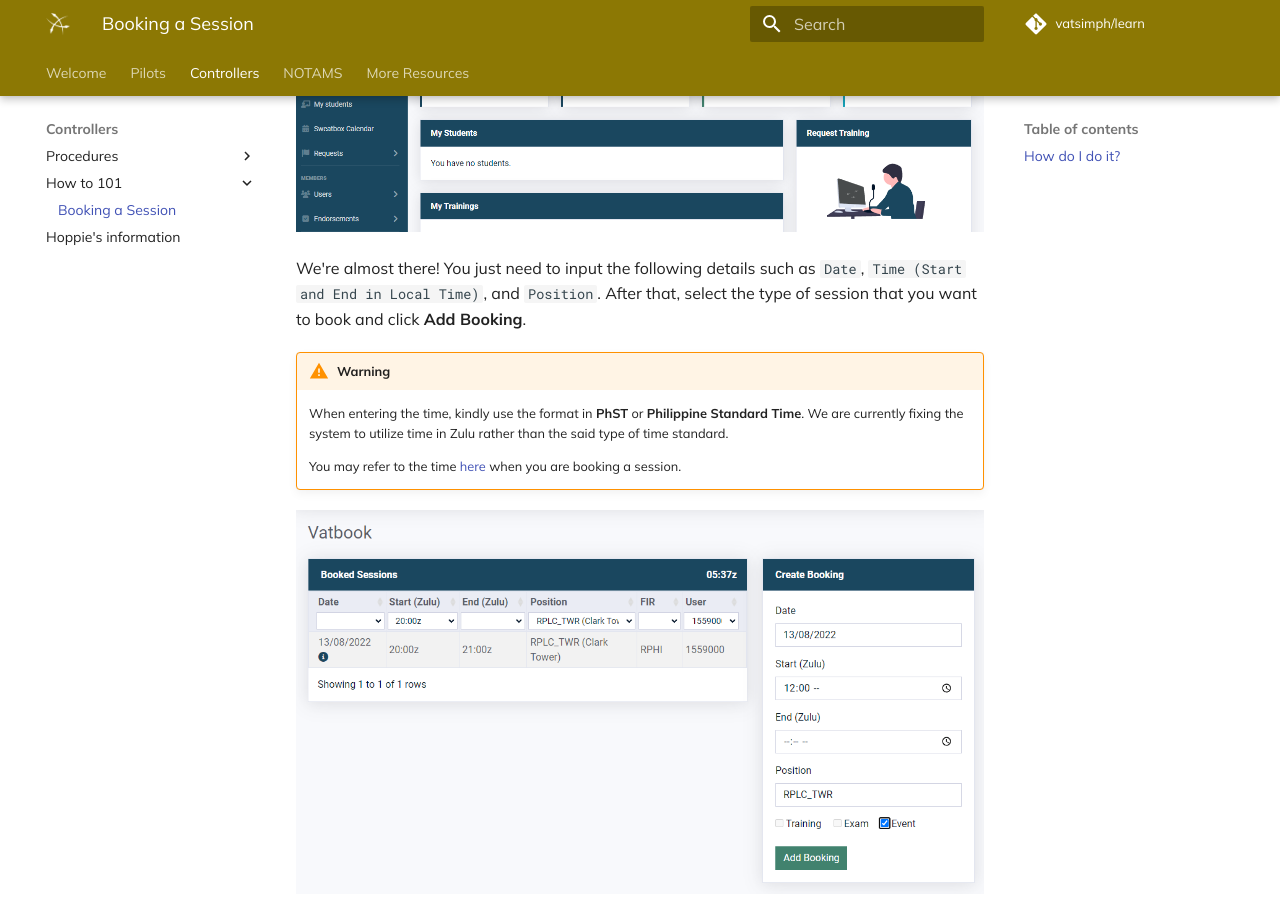
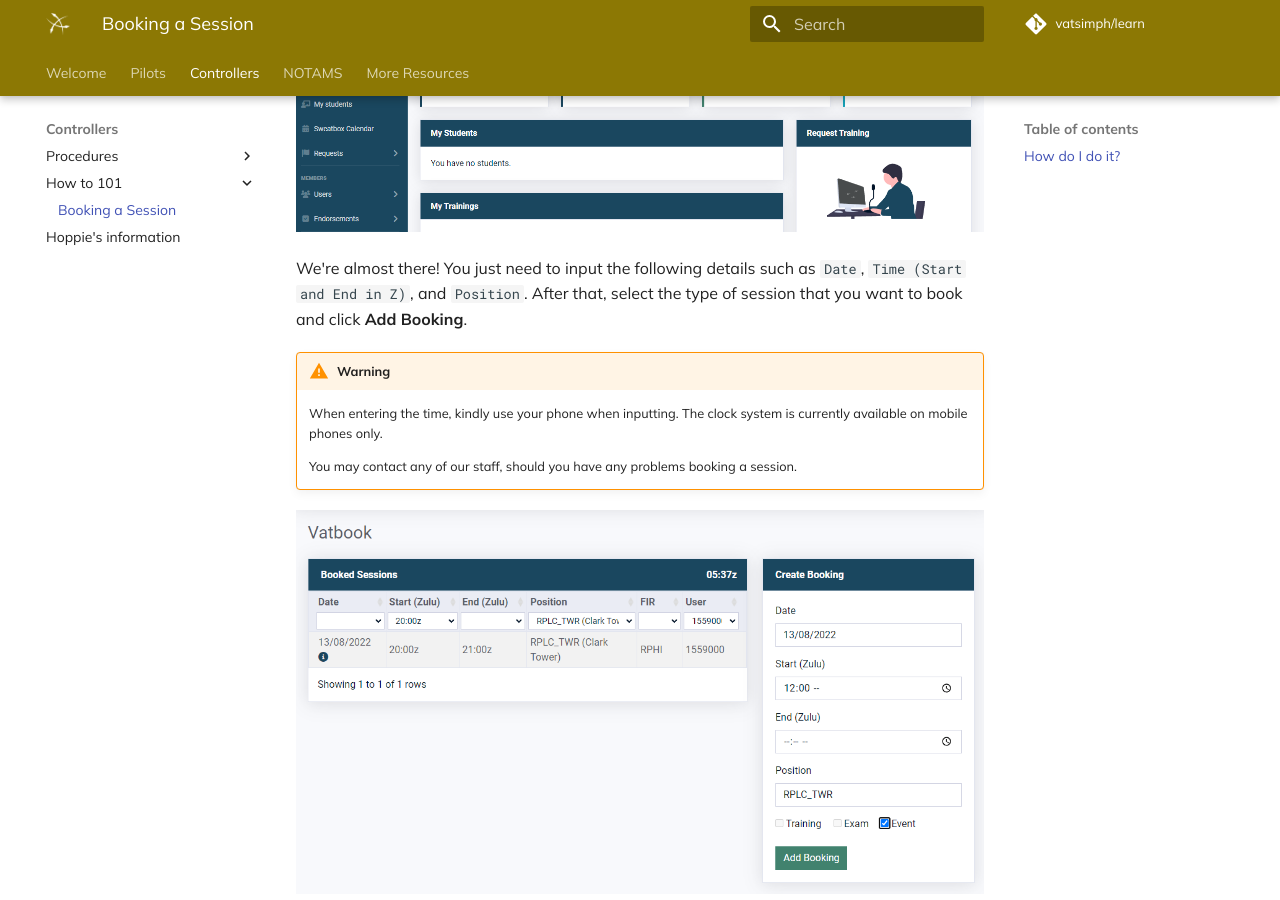
Before and after one commit to HacobAllon/learn, an MkDocs documentation site: the page built from docs/atc/how-to/booking-a-session.md, in a window 1280 px wide and 900 px high, scrolled down 1128 px. Built offline with MkDocs 1.6.1 and Material for MkDocs 9.7.7, drawn with Linux system fonts in a browser that asks for light colours; comment, search, counter and statistics services are not loaded; the version menu is left out.

Commit message:
Updated Booking Notice

````diff
--- a/docs/atc/how-to/booking-a-session.md
+++ b/docs/atc/how-to/booking-a-session.md
@@ -18,13 +18,13 @@
 
 ![Control Panel - DashTab](/assets/diagram/cc-2.png)
 
-We're almost there! You just need to input the following details such as ```Date```, ```Time (Start and End in Local Time)```, and ```Position```. After that, select the type of session that you want to book and click **Add Booking**.
+We're almost there! You just need to input the following details such as ```Date```, ```Time (Start and End in Z)```, and ```Position```. After that, select the type of session that you want to book and click **Add Booking**.
 
 !!! warning
 
-    When entering the time, kindly use the format in **PhST** or **Philippine Standard Time**. We are currently fixing the system to utilize time in Zulu rather than the said type of time standard.
+    When entering the time, kindly use your phone when inputting. The clock system is currently available on mobile phones only.
 
-    You may refer to the time [here](https://www.timeanddate.com/worldclock/philippines/manila) when you are booking a session.
+    You may contact any of our staff, should you have any problems booking a session.
 
 
 ![Control Panel - Booking](/assets/diagram/cb-1.png)
````
